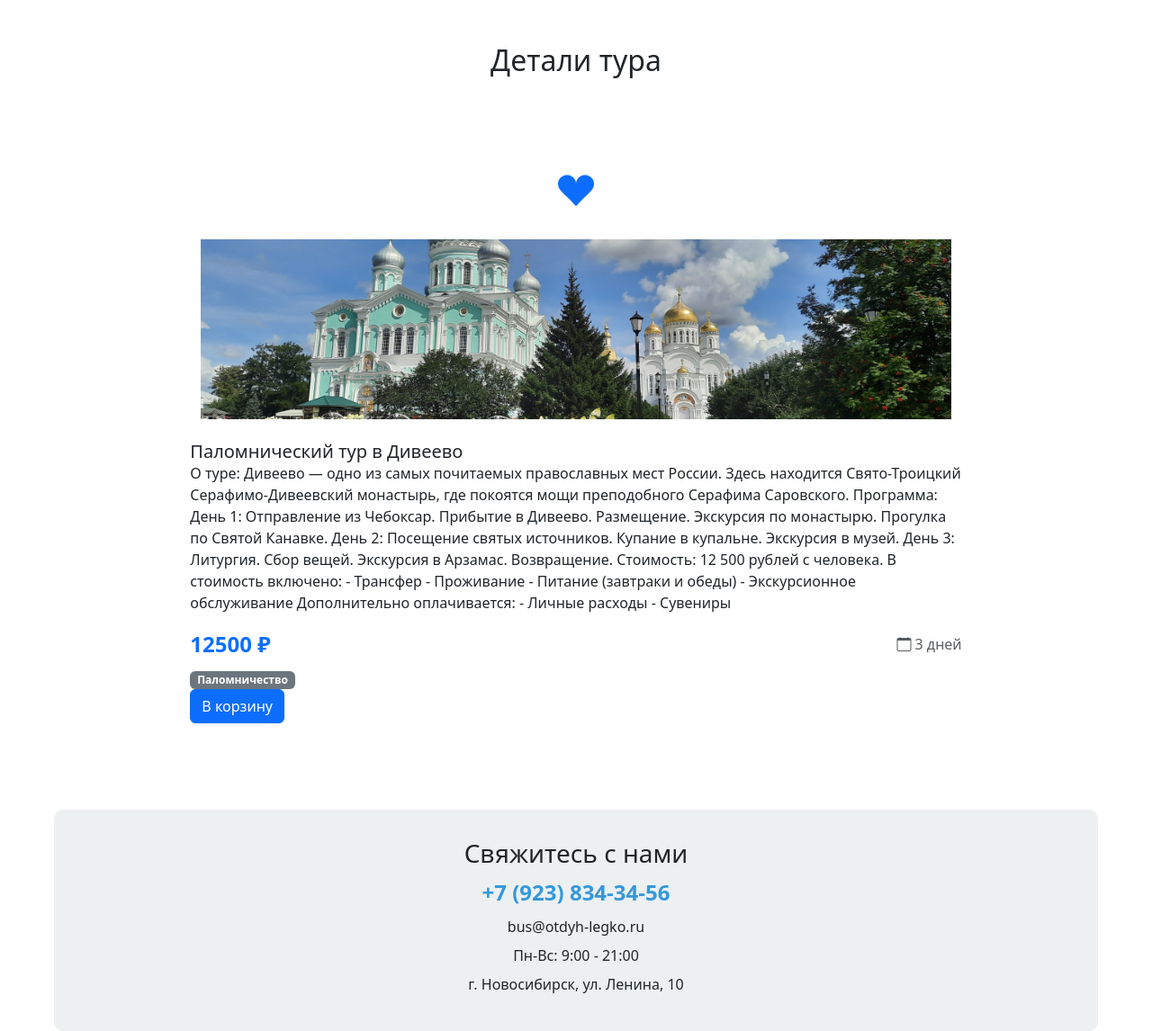
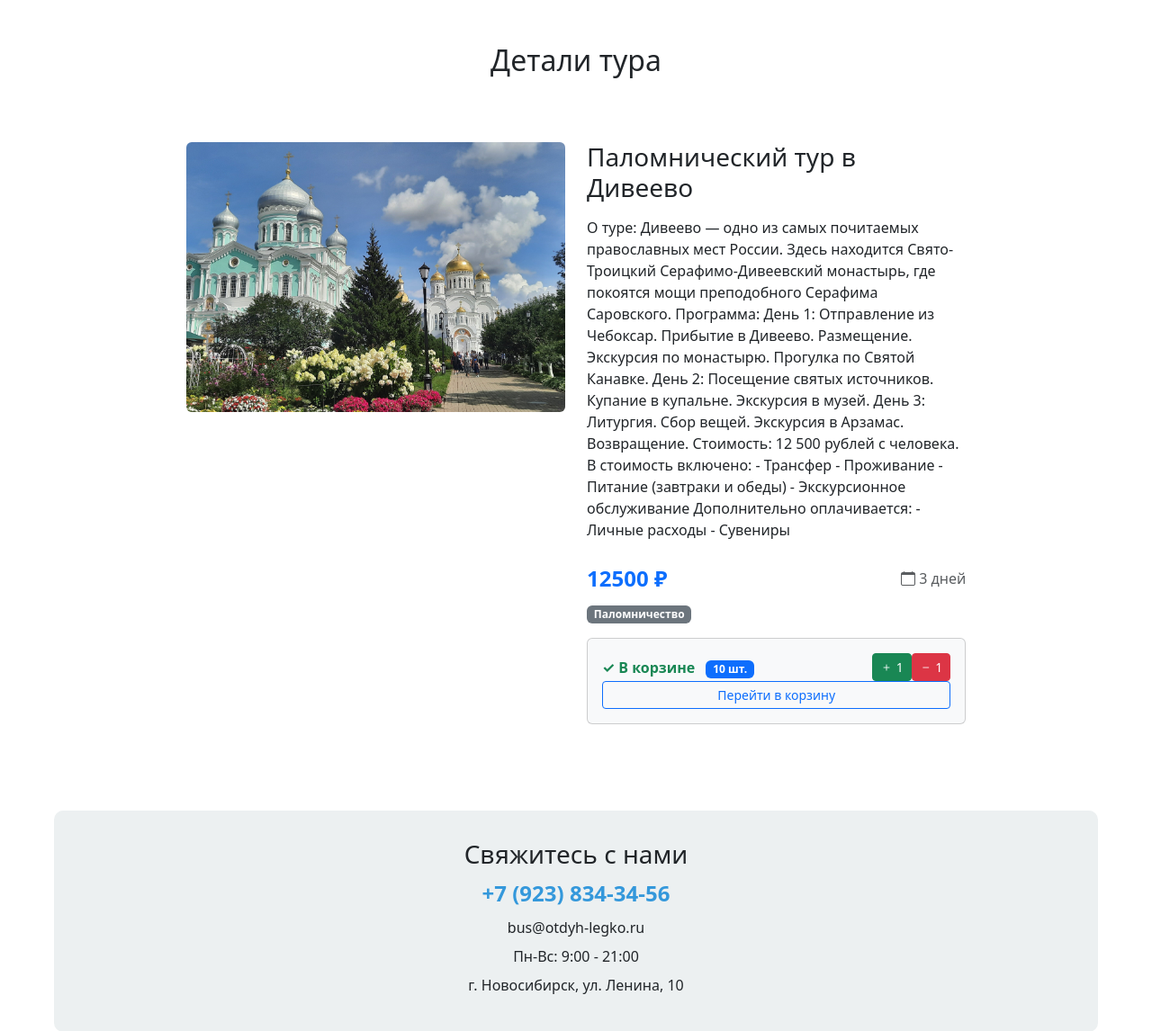
Before and after one commit to xseniamk-gif/WEB, a Flask app: page /tour/inf/1 in a window 1280 px wide. Shown: the part 115-1261 px from the top of the page at 90% size. Run offline with Flask 3, Linux system fonts and the light colour scheme; a user stored in the database is signed in; data comes from the database, SQL or seed files in the repository; both versions use the stored data as it was after the commit; tables that the repository leaves empty hold one stand-in row (values such as "Sample post"); some libraries are stand-ins or nearby versions.

Commit message:
home_fin

```diff
--- a/main.py
+++ b/main.py
@@ -1,4 +1,4 @@
-from flask import Flask, render_template, redirect, request, abort
+from flask import Flask, render_template, redirect, request, abort, url_for
 from flask_login import LoginManager, login_user, login_required, logout_user, current_user
 from flask_wtf.csrf import CSRFProtect
 
@@ -22,6 +22,7 @@ csrf = CSRFProtect(app)
 login_manager = LoginManager()
 login_manager.init_app(app)
 
+
 @login_manager.user_loader
 def load_user(user_id):
     """функция для получения пользователя"""
@@ -33,10 +34,13 @@ def load_user(user_id):
 def main_first():
     return render_template("main_first.html",
                            title="Главная страница")
+
+
 @app.route("/tours/bus_tour")
 def bus_tour():
     return render_template("bus_tours.html",
                            title="Главная страница", active_bus=True)
+
 
 @app.route('/register', methods=['GET', 'POST'])
 def register():
@@ -53,7 +57,6 @@ def register():
             return render_template('register.html', title='Регистрация',
                                    form=form,
                                    message="Пользователь с такой почтой уже есть")
-
 
         # Проверка на существующий логин
         if db_sess.query(Users).filter(Users.login == form.login.data).first():
@@ -148,14 +151,33 @@ def profile():
                            tours_in_cart=tours_in_cart)
 
 
-
 @app.route('/tour/inf/<int:id_>', methods=['GET', 'POST'])
 def tours_detail(id_):
     db_sess = db_session.create_session()
     tour = db_sess.query(Tours).filter(Tours.id == id_).first()
 
+    # Получаем информацию о корзине текущего пользователя
+    cart_quantity = 0
+    tours_in_cart_ids = []
+
+    if current_user.is_authenticated:
+        cart_items = db_sess.query(CartItem).filter(
+            CartItem.user_id == current_user.id
+        ).all()
+        tours_in_cart_ids = [item.tour_id for item in cart_items]
+
+        # Находим количество конкретного тура в корзине
+        for item in cart_items:
+            if item.tour_id == id_:
+                cart_quantity = item.quantity
+                break
+
     return render_template('tours_wor.html',
-                           title='Детали тура', tour=tour)
+                           title='Детали тура',
+                           tour=tour,
+                           tours_in_cart_ids=tours_in_cart_ids,
+                           cart_quantity=cart_quantity
+                           )
 
 
 @app.route('/add_to_cart/<int:tour_id>', methods=['POST'])
@@ -179,24 +201,44 @@ def add_to_cart(tour_id):
         db_sess.add(cart_item)
 
     db_sess.commit()
-    return redirect(request.referrer or '/profile')
+    return redirect(request.referrer or url_for('all_tour'))
 
-@app.route('/remove_from_cart/<int:cart_item_id>', methods=['POST'])
+
+@app.route('/remove_from_cart/<int:tour_id>', methods=['POST'])
 @login_required
-def remove_from_cart(cart_item_id):
-    """Удаление товара из корзины"""
+def remove_from_cart(tour_id):
+    """Удаление конкретного тура из корзины"""
     db_sess = db_session.create_session()
 
     cart_item = db_sess.query(CartItem).filter(
-        CartItem.id == cart_item_id,
-        CartItem.user_id == current_user.id
+        CartItem.user_id == current_user.id,
+        CartItem.tour_id == tour_id
     ).first()
 
     if cart_item:
         db_sess.delete(cart_item)
         db_sess.commit()
 
-    return redirect('/cart')
+    return redirect(request.referrer or url_for('profile'))
+
+@app.route('/decrease_cart/<int:tour_id>', methods=['POST'])
+@login_required
+def decrease_cart(tour_id):
+    db_sess = db_session.create_session()
+
+    cart_item = db_sess.query(CartItem).filter(
+        CartItem.user_id == current_user.id,
+        CartItem.tour_id == tour_id
+    ).first()
+
+    if cart_item:
+        if cart_item.quantity > 1:
+            cart_item.quantity -= 1
+        else:
+            db_sess.delete(cart_item)
+        db_sess.commit()
+
+    return redirect(request.referrer or url_for('all_tour'))
 
 
 @app.route('/update_cart/<int:cart_item_id>', methods=['POST'])
@@ -221,54 +263,24 @@ def update_cart(cart_item_id):
     return redirect('/cart')
 
 
-# @app.route('/cart')
-# @login_required
-# def view_cart():
-#     """Просмотр корзины"""
-#     db_sess = db_session.create_session()
-#
-#     # Получаем все товары в корзине пользователя
-#     cart_items = db_sess.query(CartItem).filter(
-#         CartItem.user_id == current_user.id
-#     ).all()
-#
-#     # Формируем список с деталями туров
-#     cart_details = []
-#     total_price = 0
-#
-#     for item in cart_items:
-#         tour = db_sess.query(Tours).filter(Tours.id == item.tour_id).first()
-#         if tour:
-#             item_total = tour.price * item.quantity
-#             total_price += item_total
-#             cart_details.append({
-#                 'cart_item': item,
-#                 'tour': tour,
-#                 'total': item_total
-#             })
-#
-#     return render_template('cart.html',
-#                            title='Корзина',
-#                            cart_details=cart_details,
-#                            total_price=total_price)
+@app.route('/clear_cart', methods=['POST'])
+@login_required
+def clear_cart():
+    """Очистка всей корзины"""
+    db_sess = db_session.create_session()
 
+    # Находим все товары пользователя
+    cart_items = db_sess.query(CartItem).filter(
+        CartItem.user_id == current_user.id
+    ).all()
 
-# @app.route('/clear_cart', methods=['POST'])
-# @login_required
-# def clear_cart():
-#     """Очистка всей корзины"""
-#     db_sess = db_session.create_session()
-#
-#     cart_items = db_sess.query(CartItem).filter(
-#         CartItem.user_id == current_user.id
-#     ).all()
-#
-#     for item in cart_items:
-#         db_sess.delete(item)
-#
-#     db_sess.commit()
-#
-#     return redirect('/cart')
+    # Удаляем каждый товар
+    for item in cart_items:
+        db_sess.delete(item)
+
+    db_sess.commit()
+
+    return redirect(request.referrer or url_for('profile'))
 
 
 @app.route('/checkout', methods=['GET', 'POST'])
@@ -327,6 +339,8 @@ def all_tour():
                            tours=tours,
                            active=True,
                            tours_in_cart_ids=tours_in_cart_ids)
+
+
 @app.route('/tours/active/hiking')
 def active_hiking():
     db_sess = db_session.create_session()
@@ -339,6 +353,7 @@ def active_hiking():
                            title='Походы',
                            tours=tours,
                            current_category='Походы', active=True)
+
 
 @app.route('/tours/active/biking')
 def active_biking():
@@ -353,6 +368,7 @@ def active_biking():
                            tours=tours,
                            current_category='Велопрогулки', active=True)
 
+
 @app.route('/tours/active/rafting')
 def active_rafting():
     db_sess = db_session.create_session()
@@ -365,6 +381,7 @@ def active_rafting():
                            title='Сплавы',
                            tours=tours,
                            current_category='Сплавы', active=True)
+
 
 @app.route('/tours/active/pilgrimage')
 def active_pilgrimage():
@@ -379,6 +396,7 @@ def active_pilgrimage():
                            tours=tours,
                            current_category='Паломничество', active=True)
 
+
 @app.route('/tours/active/excursions')
 def active_excursions():
     db_sess = db_session.create_session()
@@ -391,6 +409,7 @@ def active_excursions():
                            title='Экскурсии',
                            tours=tours,
                            current_category='Экскурсии')
+
 
 #
 @app.route('/tour/<int:id_>', methods=['GET', 'POST'])
@@ -475,6 +494,8 @@ def tours_add():
 
     # Для GET запроса или если форма не прошла валидацию
     return render_template('tours_red.html', title='Добавление тура', form=form)
+
+
 # @app.errorhandler(CSRFError)
 # def csrf_error(reason):
 #     return render_template('error.html', reason=reason)
--- a/templates/tours_wor.html
+++ b/templates/tours_wor.html
@@ -5,48 +5,86 @@
   <h2 class="text-center mb-4">{{ title if title else 'Наши туры' }}</h2>
 
   {% if tour %}
-  <div class="container my-5">
   <div class="row justify-content-center">
     <div class="col-lg-10">
       <div class="company-card p-4 p-lg-5">
-                <div class="text-center mb-4">
-                    <i class="bi bi-suit-heart-fill fs-1 text-primary"></i>
+        <div class="row">
+          <div class="col-md-6">
+            {% if tour.img %}
+            <img src="{{ url_for('static', filename='img/' + tour.img) }}"
+                 class="img-fluid rounded"
+                 alt="{{ tour.title }}"
+                 style="width: 100%; height: 300px; object-fit: cover;">
+            {% else %}
+            <img src="https://via.placeholder.com/500x300?text=Нет+фото"
+                 class="img-fluid rounded"
+                 alt="Нет изображения">
+            {% endif %}
           </div>
 
-<div class="row row-cols-1 row-cols-md-3 g-4">
-    {% if not current_category or current_category == tour.category.name %}
-        {% if tour.img %}
-        <img src="{{ url_for('static', filename='img/' + tour.img) }}" class="card-img-top" alt="{{ tour.title }}" style="height: 200px; object-fit: cover;">
-        {% else %}
-        <img src="https://via.placeholder.com/300x200?text=Нет+фото" class="card-img-top" alt="Нет изображения" style="height: 200px; object-fit: cover;">
-        {% endif %}
-        <div class="card-body">
-          <h5 class="card-title">{{ tour.title }}</h5>
-          <div class="card-text">
+          <div class="col-md-6">
+            <h3 class="mb-3">{{ tour.title }}</h3>
+
+            <div class="card-text mb-4">
               {% if tour.content %}
-              {{ tour.content }}
+                {{ tour.content | safe }}
               {% else %}
                 <p class="text-muted">Описание временно недоступно</p>
               {% endif %}
-
             </div>
 
             <div class="d-flex justify-content-between align-items-center mt-3">
               <span class="text-primary fw-bold fs-4">{{ tour.price }} ₽</span>
-            <span class="text-muted"><i class="bi bi-calendar"></i> {{ tour.duration }} дней</span>
+              <span class="text-muted">
+                <i class="bi bi-calendar"></i> {{ tour.duration }} дней
+              </span>
             </div>
+
             {% if tour.category %}
-          <div class="mt-2">
+            <div class="mt-2 mb-3">
               <span class="badge bg-secondary">{{ tour.category.name }}</span>
             </div>
             {% endif %}
-  <form action="{{ url_for('add_to_cart', tour_id=tour.id) }}" method="POST">
-    <button type="submit" class="btn btn-primary">В корзину</button>
+
+            {% if current_user.is_authenticated and tour.id in tours_in_cart_ids %}
+              <!-- Тур уже в корзине - показываем количество -->
+              <div class="card mt-3 p-3 bg-light">
+                <div class="d-flex justify-content-between align-items-center">
+                  <div>
+                    <span class="text-success fw-bold">✓ В корзине</span>
+                    <span class="badge bg-primary ms-2">{{ cart_quantity }} шт.</span>
+                  </div>
+                  <div class="btn-group">
+                    <form action="{{ url_for('add_to_cart', tour_id=tour.id) }}" method="POST" class="d-inline">
+                      <input type="hidden" name="csrf_token" value="{{ csrf_token() }}">
+                      <button type="submit" class="btn btn-sm btn-success">
+                        <i class="bi bi-plus"></i> 1
+                      </button>
+                    </form>
+                    <form action="{{ url_for('decrease_cart', tour_id=tour.id) }}" method="POST" class="d-inline">
+  <input type="hidden" name="csrf_token" value="{{ csrf_token() }}">
+  <button type="submit" class="btn btn-sm btn-danger">
+    <i class="bi bi-dash"></i> 1
+  </button>
 </form>
                   </div>
                 </div>
+                  <a href="{{ url_for('profile') }}" class="btn btn-outline-primary btn-sm w-100">
+                    Перейти в корзину
+                  </a>
               </div>
+            {% else %}
+              <form action="{{ url_for('add_to_cart', tour_id=tour.id) }}" method="POST" class="mt-4">
+                <input type="hidden" name="csrf_token" value="{{ csrf_token() }}">
+                <button type="submit" class="btn btn-primary w-100">
+                  🛒 В корзину
+                </button>
+              </form>
             {% endif %}
+          </div>
+        </div>
+      </div>
+    </div>
   </div>
   {% else %}
   <div class="alert alert-info text-center">
@@ -57,11 +95,4 @@
   </div>
   {% endif %}
 </div>
-
-            </div>
-        </div>
-    </div>
-</div>
-
-
 {% endblock %}
```
Also changed, not shown: templates/profile.html (+10 -0 lines), tz.txt (+20 -37 lines), db/base.db. Lines whose indentation alone changed are shown as unchanged.
